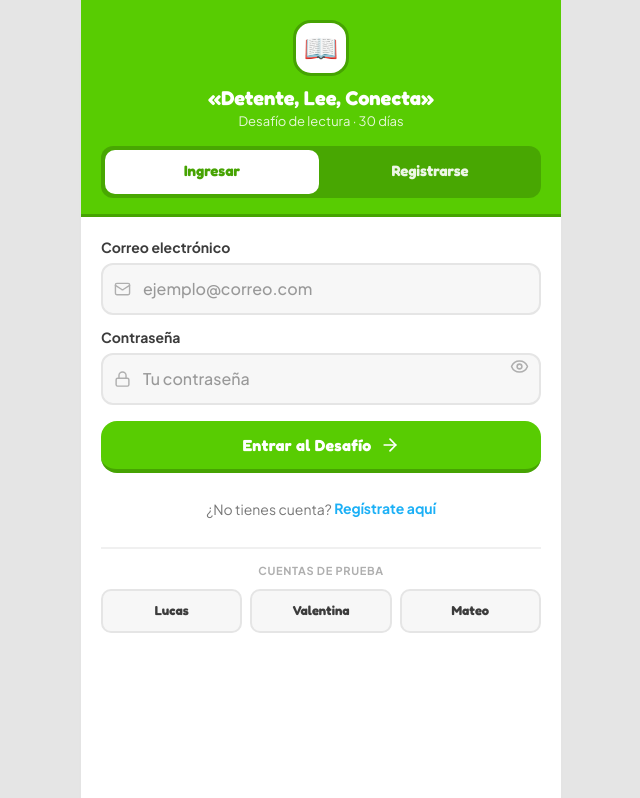
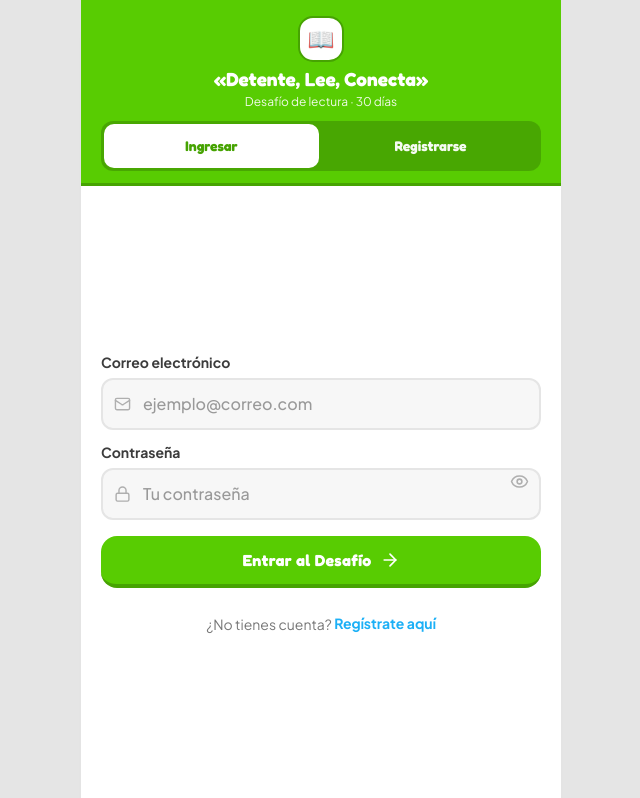
Before and after one commit to laconeo/dlc, a React (Vite) app: page / in a window 1280 px wide. Shown: the top 798 px of the page, without its empty margins (319-959 px from the left). Built offline with nearby package versions, Linux system fonts and the light colour scheme; no server answers.

Commit message:
feat: remove demo accounts and remove scroll on login view

```diff
--- a/src/components/StudentAuthModal.tsx
+++ b/src/components/StudentAuthModal.tsx
@@ -191,12 +191,6 @@ export const StudentAuthModal: React.FC<StudentAuthModalProps> = ({
     } finally { setLoading(false); }
   };
 
-  const demoAccounts = [
-    { name: 'Lucas Romero', email: 'lucas.romero@seminario.org' },
-    { name: 'Valentina Silva', email: 'valentina.silva@seminario.org' },
-    { name: 'Mateo Gómez', email: 'mateo.gomez@seminario.org' },
-  ];
-
   /* ── 🌟 PANTALLA DE BIENVENIDA CELEBRATORIA ── */
   if (registeredStudent) {
     const isSuper = (registeredStudent.email || '').toLowerCase().trim() === SUPERADMIN_EMAIL;
@@ -332,7 +326,7 @@ export const StudentAuthModal: React.FC<StudentAuthModalProps> = ({
   /* ── LAYOUT: Formularios normales ── */
   return (
     <div
-      className="fixed inset-0 z-50 flex flex-col animate-fadeIn"
+      className="fixed inset-0 z-50 flex flex-col overflow-hidden animate-fadeIn"
       style={{ background: '#ffffff', maxWidth: 480, margin: '0 auto', left: 0, right: 0 }}
     >
       {/* ══ STICKY TOP HEADER ══ */}
@@ -340,7 +334,7 @@ export const StudentAuthModal: React.FC<StudentAuthModalProps> = ({
         style={{
           background: '#58cc02',
           borderBottom: '3px solid #46a302',
-          padding: '20px 20px 16px',
+          padding: '16px 20px 12px',
           textAlign: 'center',
           flexShrink: 0,
         }}
@@ -349,16 +343,16 @@ export const StudentAuthModal: React.FC<StudentAuthModalProps> = ({
         <div
           className="font-display"
           style={{
-            width: 56,
-            height: 56,
-            borderRadius: 18,
+            width: 46,
+            height: 46,
+            borderRadius: 15,
             background: '#ffffff',
-            border: '3px solid #46a302',
+            border: '2.5px solid #46a302',
             display: 'flex',
             alignItems: 'center',
             justifyContent: 'center',
-            margin: '0 auto 10px',
-            fontSize: 28,
+            margin: '0 auto 6px',
+            fontSize: 22,
           }}
         >
           📖
@@ -366,11 +360,11 @@ export const StudentAuthModal: React.FC<StudentAuthModalProps> = ({
 
         <p
           className="font-display font-bold"
-          style={{ fontSize: 20, color: '#ffffff', lineHeight: 1.2 }}
+          style={{ fontSize: 19, color: '#ffffff', lineHeight: 1.2 }}
         >
           «Detente, Lee, Conecta»
         </p>
-        <p style={{ fontSize: 13, color: 'rgba(255,255,255,0.85)', marginTop: 2 }}>
+        <p style={{ fontSize: 12, color: 'rgba(255,255,255,0.9)', marginTop: 2 }}>
           Desafío de lectura · 30 días
         </p>
 
@@ -380,8 +374,8 @@ export const StudentAuthModal: React.FC<StudentAuthModalProps> = ({
             display: 'flex',
             background: 'rgba(0,0,0,0.18)',
             borderRadius: 12,
-            padding: 4,
-            marginTop: 14,
+            padding: 3,
+            marginTop: 10,
             gap: 4,
           }}
         >
@@ -393,13 +387,13 @@ export const StudentAuthModal: React.FC<StudentAuthModalProps> = ({
               className="font-display font-bold transition-all"
               style={{
                 flex: 1,
-                height: 38,
+                height: 36,
                 borderRadius: 10,
-                fontSize: 15,
+                fontSize: 14,
                 border: 'none',
                 cursor: 'pointer',
                 background: mode === m ? '#ffffff' : 'transparent',
-                color: mode === m ? '#46a302' : 'rgba(255,255,255,0.9)',
+                color: mode === m ? '#46a302' : 'rgba(255,255,255,0.95)',
               }}
             >
               {m === 'login' ? 'Ingresar' : 'Registrarse'}
@@ -408,10 +402,10 @@ export const StudentAuthModal: React.FC<StudentAuthModalProps> = ({
         </div>
       </div>
 
-      {/* ══ SCROLLABLE FORM AREA ══ */}
+      {/* ══ FORM AREA (sin scroll en login) ══ */}
       <div
-        className="flex-1 overflow-y-auto no-scrollbar"
-        style={{ padding: '0 20px 24px' }}
+        className={`flex-1 ${mode === 'login' ? 'overflow-hidden flex flex-col justify-center' : 'overflow-y-auto no-scrollbar'}`}
+        style={{ padding: mode === 'login' ? '12px 20px 20px' : '0 20px 24px' }}
       >
         {/* Error */}
         {error && (
@@ -492,35 +486,6 @@ export const StudentAuthModal: React.FC<StudentAuthModalProps> = ({
                 Regístrate aquí
               </button>
             </p>
-
-            {/* Demo accounts */}
-            <div style={{ borderTop: '2px solid #f0f0f0', paddingTop: 14, marginTop: 4 }}>
-              <p style={{ fontSize: 11, fontWeight: 700, color: '#afafaf', textAlign: 'center', textTransform: 'uppercase', letterSpacing: '0.06em', marginBottom: 10 }}>
-                Cuentas de prueba
-              </p>
-              <div style={{ display: 'grid', gridTemplateColumns: 'repeat(3, 1fr)', gap: 8 }}>
-                {demoAccounts.map((acc) => (
-                  <button
-                    key={acc.email}
-                    type="button"
-                    onClick={() => { setEmail(acc.email); setPassword('seminario123'); setError(null); }}
-                    className="font-display"
-                    style={{
-                      padding: '9px 4px',
-                      background: '#f7f7f7',
-                      border: '2px solid #e5e5e5',
-                      borderRadius: 10,
-                      fontSize: 13,
-                      fontWeight: 700,
-                      color: '#3c3c3c',
-                      cursor: 'pointer',
-                    }}
-                  >
-                    {acc.name.split(' ')[0]}
-                  </button>
-                ))}
-              </div>
-            </div>
 
             {/* Continue as existing user */}
             {onClose && currentStudent && (
```
